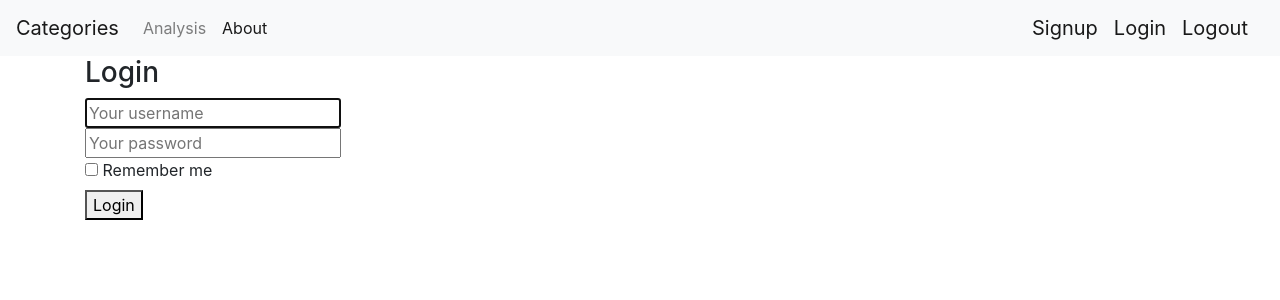
After one commit to alex-h-tang/GroceryTracking, a Flask app: page /login in a window 1280 px wide. The commit adds this page. Shown: the top 300 px of the page. Run offline with Flask 2, Linux system fonts and the light colour scheme; some libraries are stand-ins or nearby versions.

Commit message:
Added a feature to login/logout users, create accounts, and only admin users can update the price of products.

```diff
--- a/src/app.py
+++ b/src/app.py
@@ -1,9 +1,31 @@
 import sqlite3
-from flask import Flask, render_template, request, url_for, flash, redirect
+from flask import Flask, render_template, request, url_for, flash, redirect, Response
 from werkzeug.exceptions import abort
+from flask_login import LoginManager, UserMixin, login_required, login_user, logout_user, current_user
 
 app = Flask(__name__)
 app.config['SECRET_KEY'] = 'hwqweh82q9r854jadsnvOsfasrga0956ADST4CS'
+
+login_manager = LoginManager(app)
+login_manager.login_view = "login"
+
+class User(UserMixin):
+    def __init__(self, username, email, password, admin, active=True):
+         self.id = username
+         self.email = email
+         self.password = password
+         self.admin = admin
+         self.active = active
+    def is_active(self):
+         return self.active
+    def is_anonymous(self):
+         return False
+    def is_authenticated(self):
+        return True
+    def is_admin(self):
+         return self.admin
+    def get_username(self):
+         return self.id
 
 @app.route('/')
 def index():
@@ -31,16 +53,54 @@ def product(product_id):
 @app.route('/update/<int:product_id>/<int:url_id>', methods=('GET', 'POST'))
 def update(url_id, product_id):
     new_price = -99999999
+    if not current_user.is_authenticated:
+        flash("no user currently logged in")
+        return redirect(url_for('login'))
+    if not current_user.is_admin():
+        flash("only admins can update price")
+        return redirect(url_for('index'))
     if request.method == 'POST':
         new_price = request.form['new_price']
 
         if not new_price:
             flash("new price is required")
         else:
-            print(new_price)
             update_price(url_id, new_price)
             return redirect(url_for('product', product_id=product_id))
     return render_template('edit.html')
+
+@login_manager.user_loader
+def load_user(username):
+   conn = get_db_connection()
+   curs = conn.cursor()
+   curs.execute("SELECT * from Accounts where username = (?)", [username])
+   lu = curs.fetchone()
+   if lu is None:
+      return None
+   else:
+      return User(lu[0], lu[1], lu[2], int(lu[3]))
+
+@app.route('/login', methods=('GET', 'POST'))
+def login():
+    conn = get_db_connection()
+    if request.method == 'POST':
+        username = request.form.get('username')
+        password = request.form.get('password')
+        remember = True if request.form.get('remember') else False
+
+        if not username or not password:
+            flash("password/username is required")
+
+        else:
+            check = conn.execute('SELECT * FROM Accounts WHERE username = ? and password = ?', (username, password,)).fetchone()
+            if not check:
+                flash("wrong username/password")
+            else:
+                user = list(check)
+                Us = load_user(user[0])
+                login_user(Us, remember=remember)
+                return redirect(url_for('index'))
+    return render_template('login.html')
 
 def get_db_connection():
     conn = sqlite3.connect('database.db', timeout=10)
@@ -104,6 +164,36 @@ def update_price(url_id, price):
     conn.close()
     return
 
+@app.route('/signup', methods=('GET', 'POST'))
+def sign_up():
+    conn = get_db_connection()
+    if request.method == 'POST':
+        email = request.form.get('email')
+        username = request.form.get('username')
+        password = request.form.get('password')
+
+        if not email or not password or not username:
+            flash("email/password/username is required")
+        else:
+            row = conn.execute('SELECT * FROM Accounts WHERE username = ?', (username,)).fetchone()
+            if not row:
+                conn.execute('INSERT INTO Accounts (username, password, email) VALUES (?, ?, ?)', (username, password,
+                                                                                                   email))
+                conn.commit()
+                conn.close()
+                return redirect(url_for('login'))
+            else:
+                flash("username already exists")
+    return render_template('create.html')
+
+@app.route('/logout')
+def logout():
+    logout_user()
+    return redirect(url_for('index'))
+
+@login_manager.unauthorized_handler
+def unauthorized_handler():
+    return 'Unauthorized', 401
 
 # @app.route('/create', methods=('GET', 'POST'))
 # def create():
--- a/src/sql/add_data.sql
+++ b/src/sql/add_data.sql
@@ -87,3 +87,9 @@ INSERT INTO Prices (url_id, price)
 VALUES (8, 2.50)
 INSERT INTO Prices (url_id, price)
 VALUES (9, 2.58)
+
+INSERT INTO Accounts (username, password, email, is_admin)
+VALUES ('test', 'pass','yes', 0)
+
+INSERT INTO Accounts (username, password, email, is_admin)
+VALUES ('admin', 'pass','email@email.com', 1)
--- a/src/sql/db_test.sql
+++ b/src/sql/db_test.sql
@@ -18,5 +18,6 @@ DELETE FROM ProductURLS WHERE url_id > 12;
 select * from vUrlDetails where product_id=4001
 
 select * from Prices
+select * from Accounts
 
 --drop table Prices
--- a/src/sql/schema.sql
+++ b/src/sql/schema.sql
@@ -4,6 +4,7 @@ DROP TABLE IF EXISTS ProductURLs;
 DROP TABLE IF EXISTS Stores;
 DROP TABLE IF EXISTS Products;
 DROP TABLE IF EXISTS Categories;
+DROP TABLE IF EXISTS Accounts;
 
 CREATE TABLE Categories (
     category_id INTEGER PRIMARY KEY,
@@ -59,3 +60,12 @@ CREATE VIEW vUrlDetails AS
     left join Products p on u.product_id = p.product_id
     left join Stores s on u.store_id = s.store_id
     left join Categories c on c.category_id = p.category_id;
+
+CREATE TABLE Accounts (
+    /*user_id INTEGER PRIMARY KEY AUTOINCREMENT,*/
+    username TEXT NOT NULL,
+    password TEXT NOT NULL,
+    email TEXT NOT NULL,
+    is_admin BOOLEAN NOT NULL DEFAULT 0,
+    PRIMARY KEY (username)
+)
--- a/src/templates/base.html
+++ b/src/templates/base.html
@@ -26,6 +26,18 @@
             </li>
             </ul>
         </div>
+        <a class="navbar-brand" href="{{ url_for('sign_up')}}">Signup</a>
+        <button class="navbar-toggler" type="button" data-toggle="collapse" data-target="#navbarNav" aria-controls="navbarNav" aria-expanded="false" aria-label="Toggle navigation">
+            <span class="navbar-toggler-icon"></span>
+        </button>
+        <a class="navbar-brand" href="{{ url_for('login')}}">Login</a>
+        <button class="navbar-toggler" type="button" data-toggle="collapse" data-target="#navbarNav" aria-controls="navbarNav" aria-expanded="false" aria-label="Toggle navigation">
+            <span class="navbar-toggler-icon"></span>
+        </button>
+        <a class="navbar-brand" href="{{ url_for('logout')}}">Logout</a>
+        <button class="navbar-toggler" type="button" data-toggle="collapse" data-target="#navbarNav" aria-controls="navbarNav" aria-expanded="false" aria-label="Toggle navigation">
+            <span class="navbar-toggler-icon"></span>
+        </button>
     </nav>
     <div class="container">
       {% for message in get_flashed_messages() %}
--- /dev/null
+++ b/src/templates/login.html
@@ -0,0 +1,36 @@
+{% extends "base.html" %}
+
+{% block content %}
+<div class="column is-4 is-offset-4">
+    <h3 class="title">Login</h3>
+    <div class="box">
+        {% with messages = get_flashed_messages() %}
+        {% if messages %}
+            <div class="notification is-danger">
+                {{ messages[0] }}
+            </div>
+        {% endif %}
+        {% endwith %}
+        <form method="POST" action="/login">
+            <div class="field">
+                <div class="control">
+                    <input class="input is-large" type="username" name="username" placeholder="Your username" autofocus="">
+                </div>
+            </div>
+
+            <div class="field">
+                <div class="control">
+                    <input class="input is-large" type="password" name="password" placeholder="Your password">
+                </div>
+            </div>
+            <div class="field">
+                <label class="checkbox">
+                    <input type="checkbox" name="remember">
+                    Remember me
+                </label>
+            </div>
+            <button class="button is-block is-info is-large is-fullwidth">Login</button>
+        </form>
+    </div>
+</div>
+{% endblock %}
```
Also changed, not shown: src/templates/create.html (+25 -18 lines), src/database.db.
